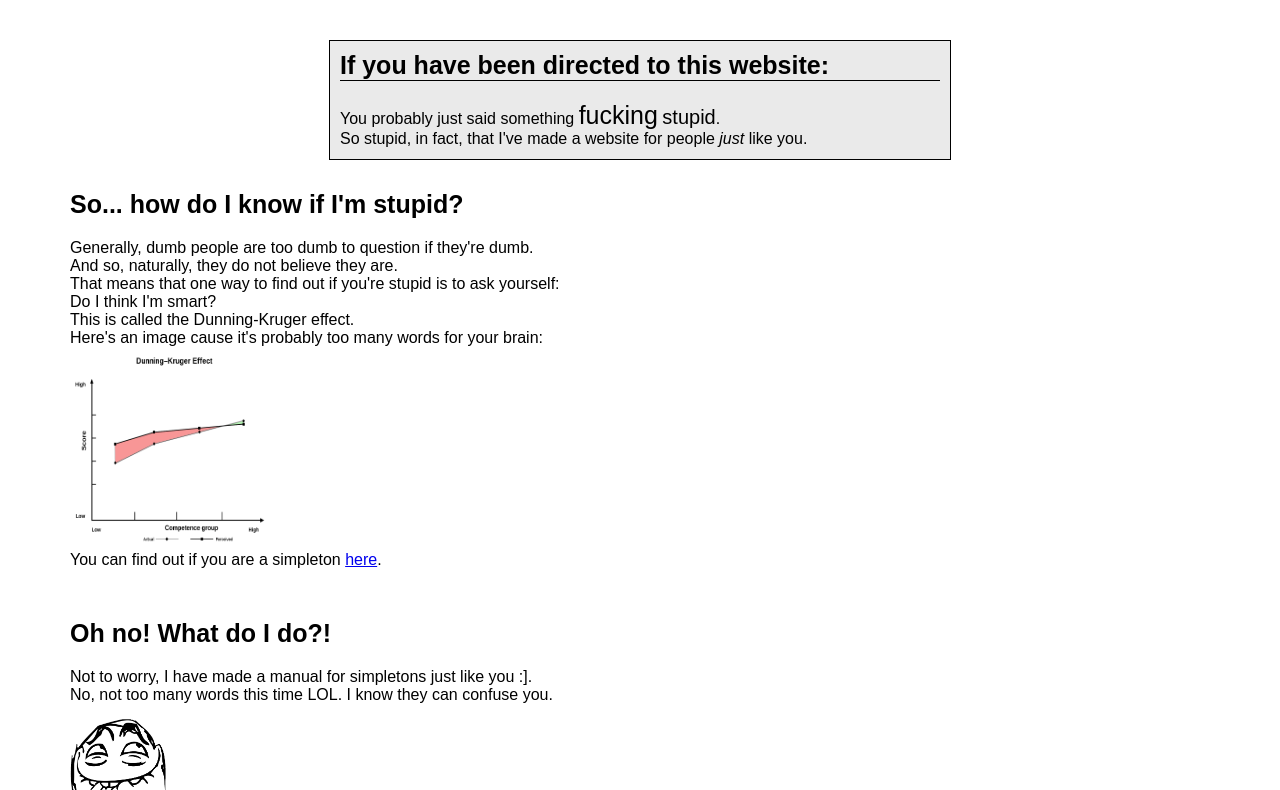
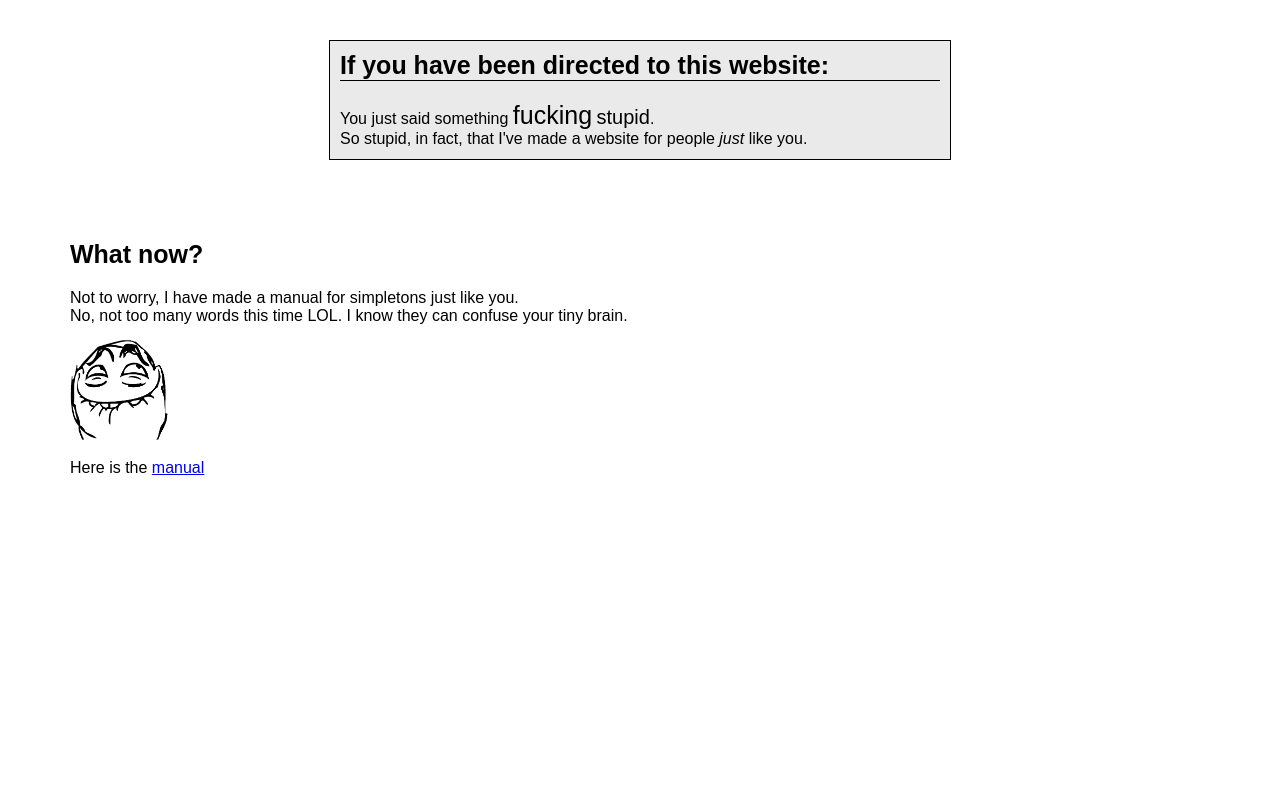
Before and after one commit to manintheunderground/youarestupid, a plain HTML site: page index.html in a window 1280 px wide. Shown: the part 91-881 px from the top of the page. Drawn offline with Linux system fonts and the light colour scheme.

Commit message:
Update index.html

```diff
--- a/index.html
+++ b/index.html
@@ -11,7 +11,6 @@
         <div class="navbar">
            <a href="index.html"><img src="rsc/logo.gif" class="logo"></a>
             <ul>
-                <li><a href="findout.html">Identification</a></li>
                 <li><a href="manual.html">Manual</a></li>
             </ul>
         </div>
@@ -23,31 +22,16 @@
         <div class="introduction">
             <h1>If you have been directed to this website:</h1>
 
-            <p class="stupid-intro">You probably just said something <span class="fucking-span">fucking</span> <span class="stupid-span">stupid</span>.</p>
+            <p class="stupid-intro">You just said something <span class="fucking-span">fucking</span> <span class="stupid-span">stupid</span>.</p>
             <p>So stupid, in fact, that I've made a website for people <i>just</i> like you.</p>
 
         </div>
 
-        <div class="identification">
-            <h1>So... how do I know if I'm stupid?</h1>
+        <div class="manual">
+            <h1>What now? </h1>
 
-            <p>Generally, dumb people are too dumb to question if they're dumb.<br>
-                And so, naturally, they do not believe they are.<br>
-                That means that one way to find out if you're stupid is to ask yourself:<br>
-                Do I think I'm smart?<br>
-                 This is called the Dunning-Kruger effect.<br>
-                Here's an image cause it's probably too many words for your brain:</p>
-
-            <img src="rsc/dunningkruger.png" class="dk-img">
-
-            <p>You can find out if you are a simpleton <a href="findout.html">here</a>.</p>
-        </div>
-
-        <div class="manual">
-            <h1>Oh no! What do I do?!</h1>
-
-            <p>Not to worry, I have made a manual for simpletons just like you :].<br>
-                No, not too many words this time LOL. I know they can confuse you.</p>
+            <p>Not to worry, I have made a manual for simpletons just like you.<br>
+                No, not too many words this time LOL. I know they can confuse your tiny brain.</p>
             <img src="rsc/bitinglip.png" class="bitinglip">
 
             <p>Here is the <a href="manual.html">manual</a></p>
```
